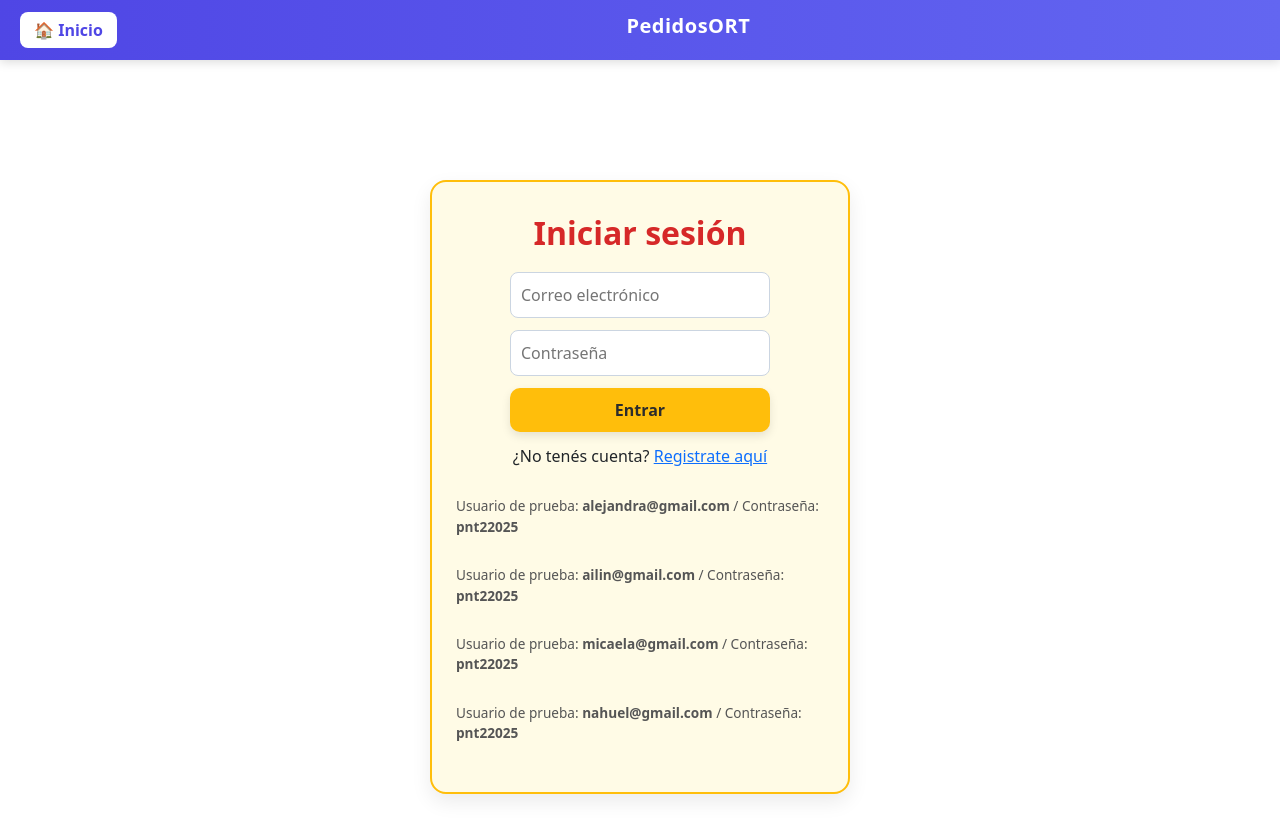
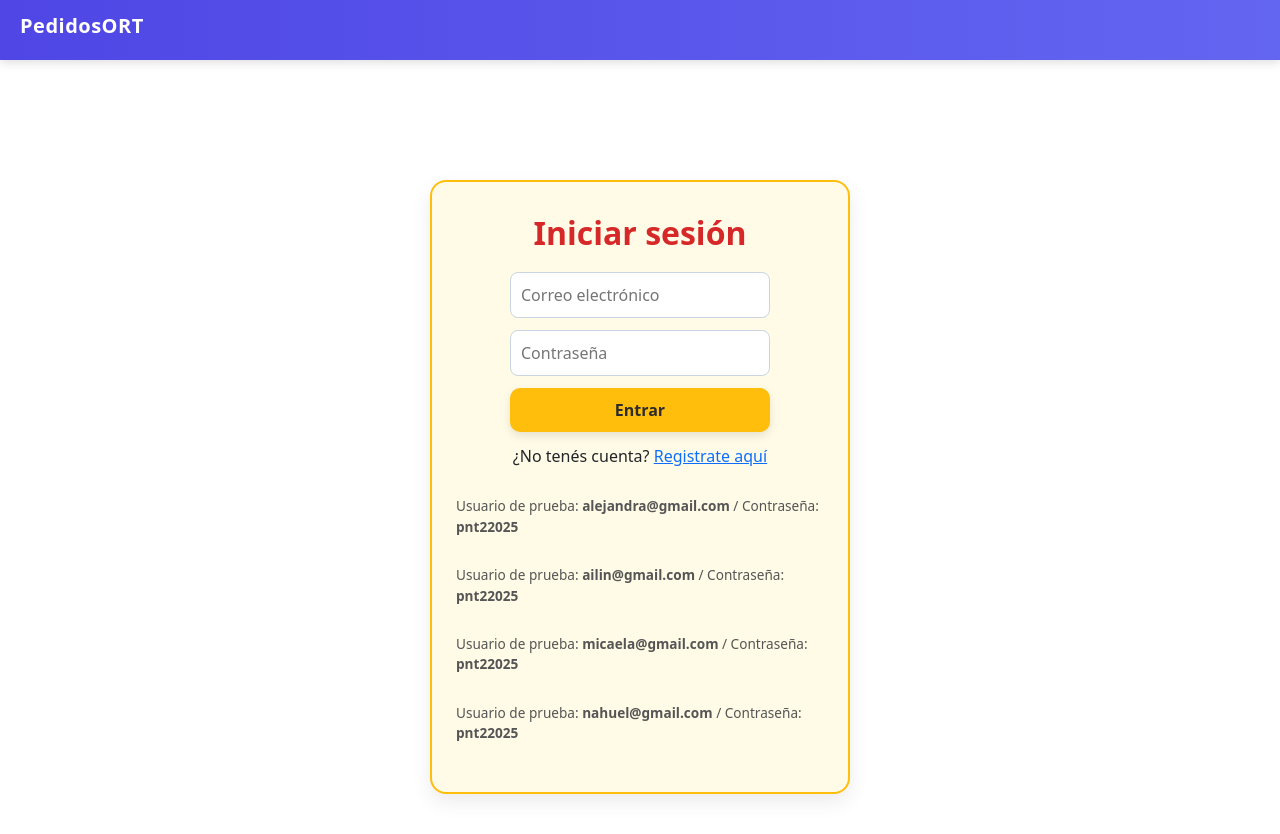
Before and after one commit to NahuLizzi/PedidosORT, a Vue app in the folder pedidos-ort/: page /login in a window 1280 px wide. Built offline with nearby package versions, Linux system fonts and the light colour scheme; no server answers.

Commit message:
elimino boton inicio

```diff
--- a/pedidos-ort/src/App.vue
+++ b/pedidos-ort/src/App.vue
@@ -37,18 +37,12 @@ const isLoginPage = computed(() => route.path === "/login")
 
 const isHomePublico = computed(() => route.path === "/")
 
-// volver al home
-function goHome() {
-  router.push("/")
-}
+
 </script>
 
 <template>
   <!-- header principal -->
   <header class="header">
-    <div class="left-section">
-      <button @click="goHome" class="home-btn">🏠 Inicio</button>
-    </div>
     <div class="center-section">
       <h1 class="title">PedidosORT</h1>
     </div>
@@ -108,22 +102,6 @@ function goHome() {
 }
 
 /* ======== BOTONES ======== */
-.home-btn {
-  background: white;
-  border: none;
-  color: #4f46e5;
-  font-weight: 600;
-  border-radius: 8px;
-  padding: 6px 14px;
-  cursor: pointer;
-  transition: all 0.2s ease;
-}
-
-.home-btn:hover {
-  background: #eef2ff;
-  transform: translateY(-1px);
-}
-
 .logout-btn {
   background-color: transparent;
   color: white;
```
